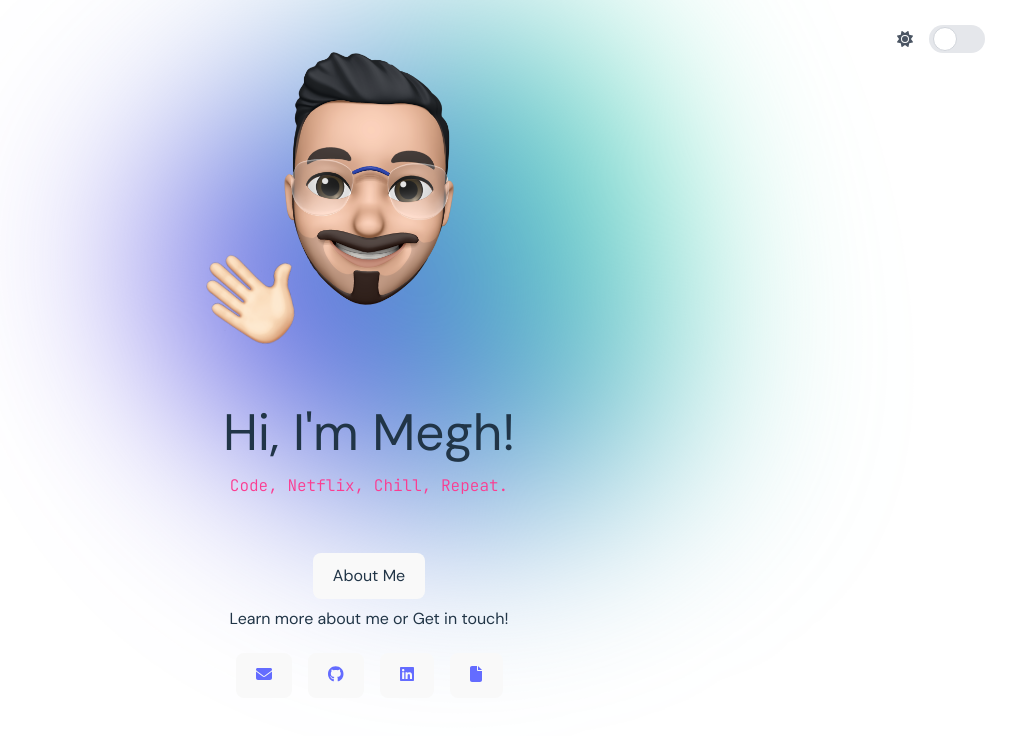
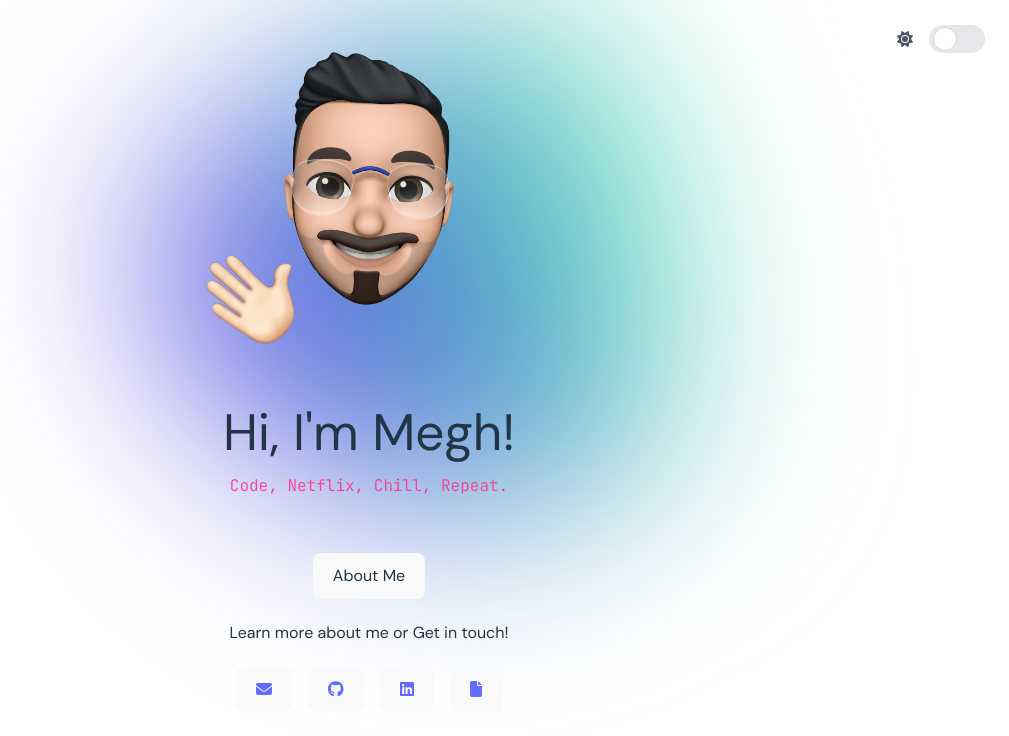
Before and after one commit to meghrathod/meghrathod-dev, a React (Vite) app: page / in a window 1280 px wide. Shown: the top 736 px of the page, without its empty margins (271-1280 px from the left). Built offline with nearby package versions, Linux system fonts and the light colour scheme.

Commit message:
fix: spacing between buttons

```diff
--- a/src/App.css
+++ b/src/App.css
@@ -16,6 +16,10 @@
 }
 
 .reach-icons {
+    margin-top: 5%;
+}
+
+.reach-icons p{
     margin-top: 5%;
 }
 
--- a/src/Pages/Home.jsx
+++ b/src/Pages/Home.jsx
@@ -42,10 +42,11 @@ function Home() {
                     >
                         About Me
                     </button>
-                </div>
                     <p>
                         Learn more about me or Get in touch!
                     </p>
+                </div>
+
 
 
 
--- a/src/index.css
+++ b/src/index.css
@@ -20,6 +20,7 @@
     -webkit-font-smoothing: antialiased;
     -moz-osx-font-smoothing: grayscale;
     -webkit-text-size-adjust: 100%;
+    transition: all 0.5s ease-in-out;
 }
 
 code {
```
Lines whose indentation alone changed are shown as unchanged.
